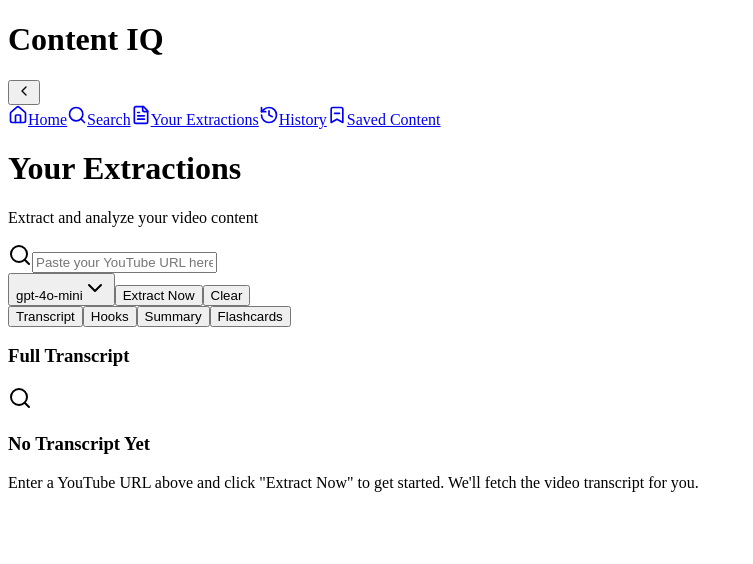
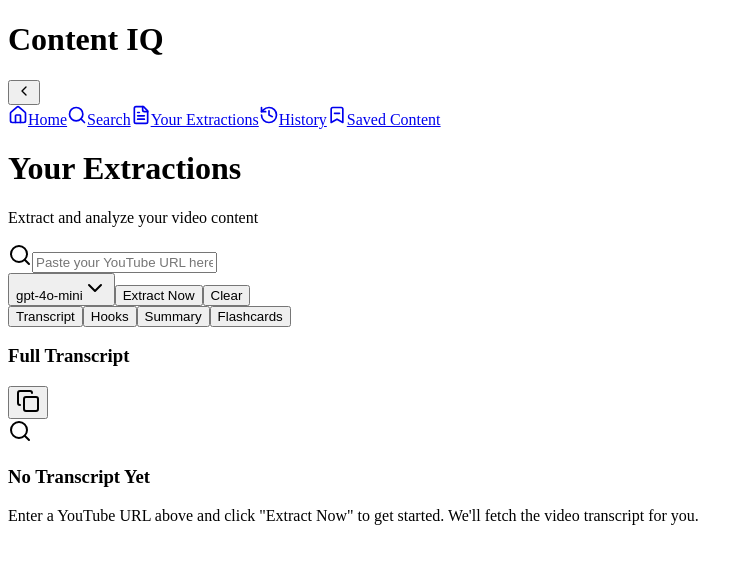
Before and after one commit to tkhongsap/youtube-transcript-extractor-contentQ, a React (Vite) app in the folder client/: page /extractions in a window 1280 px wide. Shown: the top 564 px of the page, without its empty margins (0-753 px from the left). Built offline with nearby package versions, Linux system fonts and the light colour scheme.

Commit message:
fix: improve UI consistency across tabs  - Add consistent p-6 padding to CardContent in Transcript and Summary tabs - Standardize copy button implementation across all tabs - Remove conditional rendering of copy button in Transcript tab

```diff
--- a/client/src/pages/extractions.tsx
+++ b/client/src/pages/extractions.tsx
@@ -226,10 +226,10 @@ const Extractions: FC = () => {
             <CardHeader className="border-b border-[#E2E8F0]">
               <div className="flex items-center justify-between">
                 <CardTitle>Full Transcript</CardTitle>
-                {transcript && <CopyButton value={transcript} />}
+                <CopyButton value={transcript} />
               </div>
             </CardHeader>
-            <CardContent>
+            <CardContent className="p-6">
               <ScrollArea className="h-[600px] w-full rounded-md border border-[#E2E8F0] p-4 bg-white">
                 {isTranscriptLoading ? (
                   <div className="space-y-2">
@@ -346,7 +346,7 @@ const Extractions: FC = () => {
                 <CopyButton value={summary} />
               </div>
             </CardHeader>
-            <CardContent>
+            <CardContent className="p-6">
               <ScrollArea className="h-[600px] w-full rounded-md border border-[#E2E8F0] p-6 bg-white">
                 {isAnalysisLoading ? (
                   <div className="space-y-2">
```
